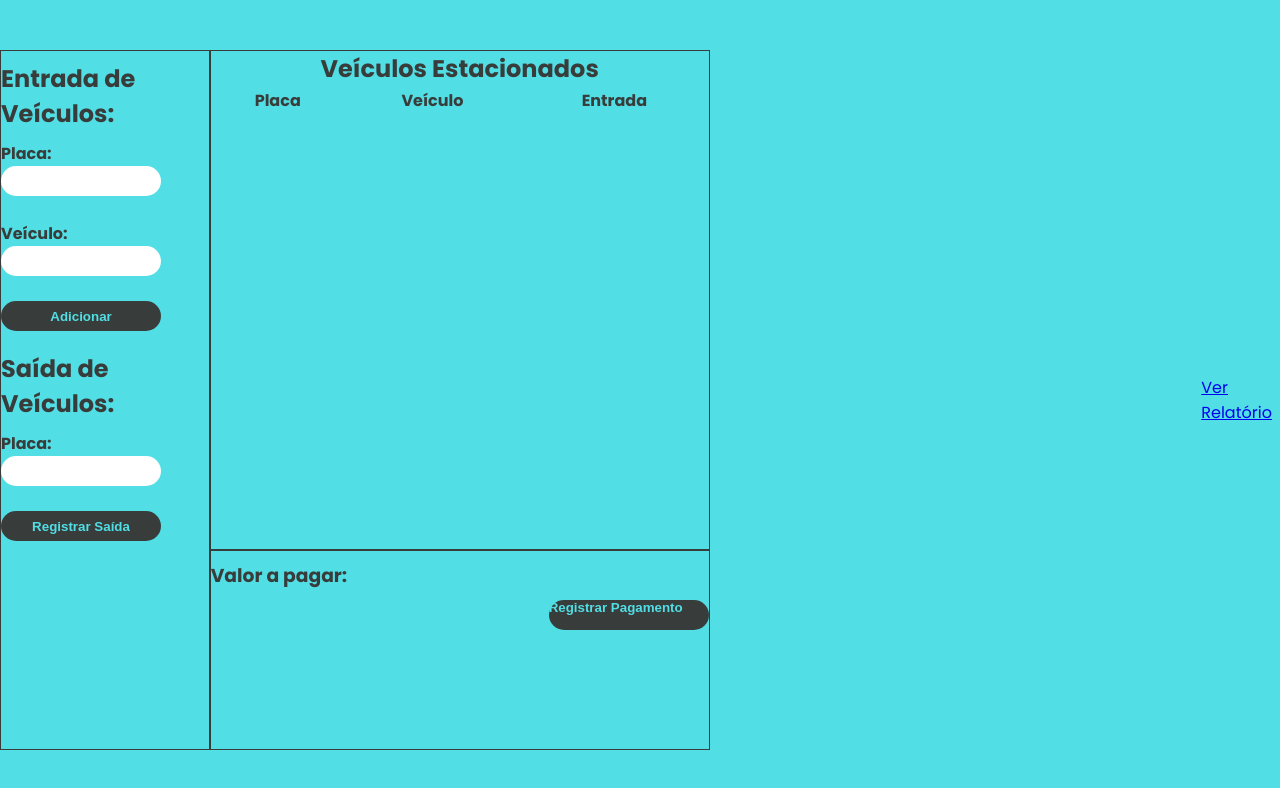
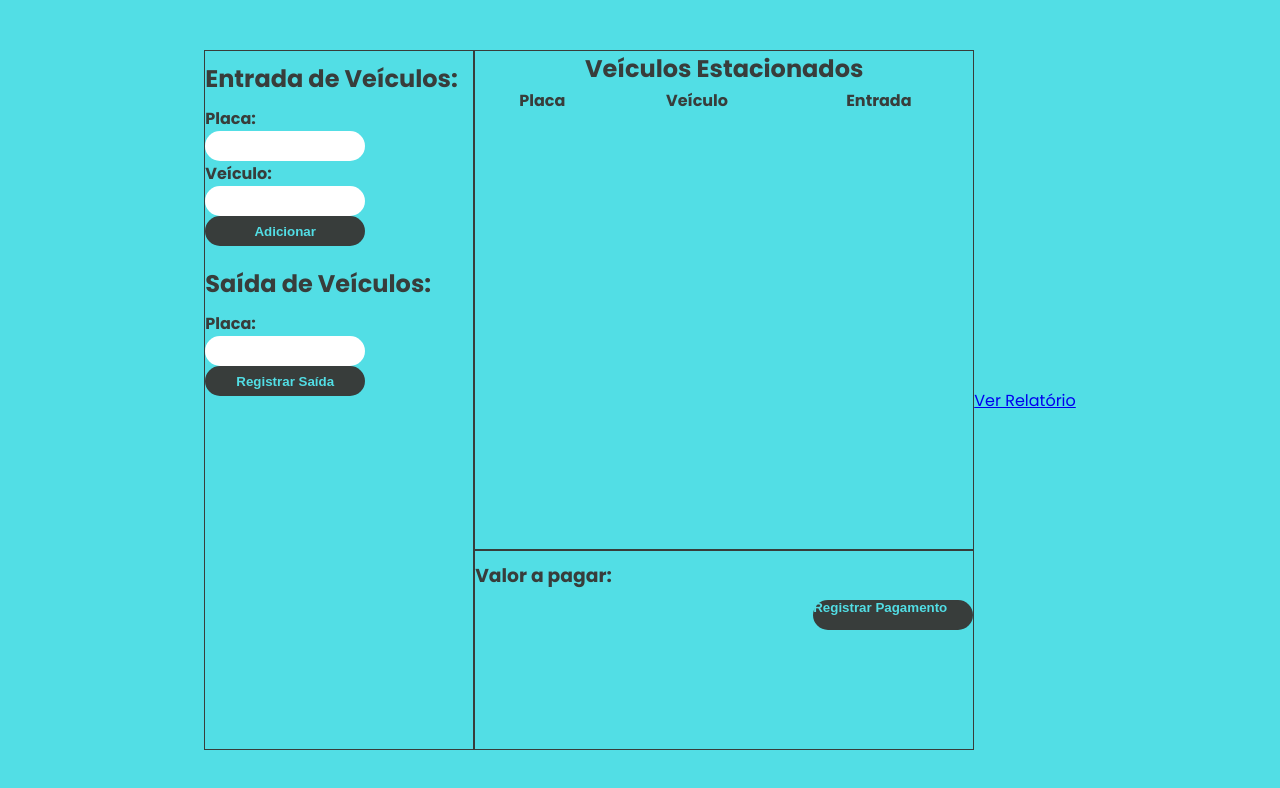
Before and after one commit to AlexAbreuGomes/parkingsystem, a plain HTML site: page registro.html in a window 1280 px wide. Drawn offline with Linux system fonts and the light colour scheme.

Commit message:
Descrição das suas alterações

```diff
--- a/assets/css/style-registro.css
+++ b/assets/css/style-registro.css
@@ -6,12 +6,15 @@ body {
     background-color: #52DEE5;
 
 }
-
-main {
+main  {
     display: flex;
     flex-direction: row;
     align-items: center;
     justify-content: center;
+    position: absolute;
+    top: 50%;
+    left: 50%;
+    transform: translate(-50%, -50%);
     width: 100%;
     height: 100vh;
 }
--- a/registro.html
+++ b/registro.html
@@ -6,34 +6,29 @@
     <meta name="viewport" content="width=device-width, initial-scale=1.0">
     <link rel="stylesheet" href="assets/css/reset.css">
     <link rel="stylesheet" href="assets/css/style-registro.css">
-
     <title>registro</title>
 </head>
 
 <body>
-    <main>
-    <aside id="lateral">
+    <main class="container">
+        <section id="lateral">
             <h2>Entrada de Veículos:</h2>
             <form id="entradaForm">
                 <label for="placa">Placa:</label>
-        <input type="text" id="placa" name="placa" required><br>
+                <input type="text" id="placa" name="placa" required>
                 <label for="veiculo">Veículo:</label>
-        <input type="text" id="veiculo" name="veiculo" required><br>
+                <input type="text" id="veiculo" name="veiculo" required>
                 <input type="hidden" id="entrada" name="entrada">
                 <button class="submit" type="submit">Adicionar</button>
             </form>
-
             <h2>Saída de Veículos:</h2>
             <form id="saidaForm">
                 <label for="saidaPlaca">Placa:</label>
-        <input type="text" id="saidaPlaca" name="saidaPlaca" required><br>
+                <input type="text" id="saidaPlaca" name="saidaPlaca" required>
                 <button class="submit" type="submit">Registrar Saída</button>
             </form>
-
-    </form>
-
-</aside>
-<main class="listaVeiculosValor">
+        </section>
+        <section class="listaVeiculosValor">
             <aside id="veiculos-registrados">
                 <h2>Veículos Estacionados</h2>
                 <table id="tabelaEstacionados">
@@ -47,21 +42,16 @@
                     <tbody>
                     </tbody>
                 </table>
-
             </aside>
             <section class="valor">
                 <h3>Valor a pagar:</h3>
-        <h2> </h2>
+                <h2></h2>
                 <button class="submitPagamento" type="submit">Registrar Pagamento</button>
             </section>
-</main>
-<section id="">
-
         </section>
         <a href="relatorio.html" target="_blank">Ver Relatório</a>
     </main>
+    <script src="assets/js/estacionamento.js"></script>
+</body>
 
-    <script src="assets/js/estacionamento.js"></script>
-
-</body>
 </html>
```
Lines whose indentation alone changed are shown as unchanged.
